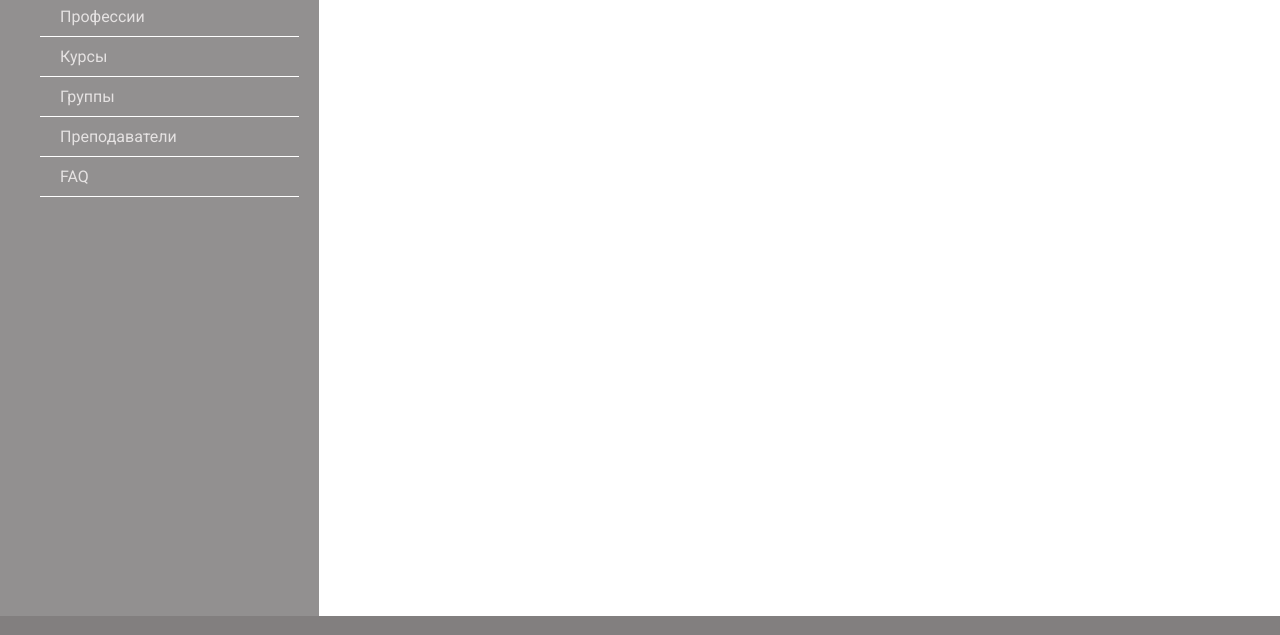
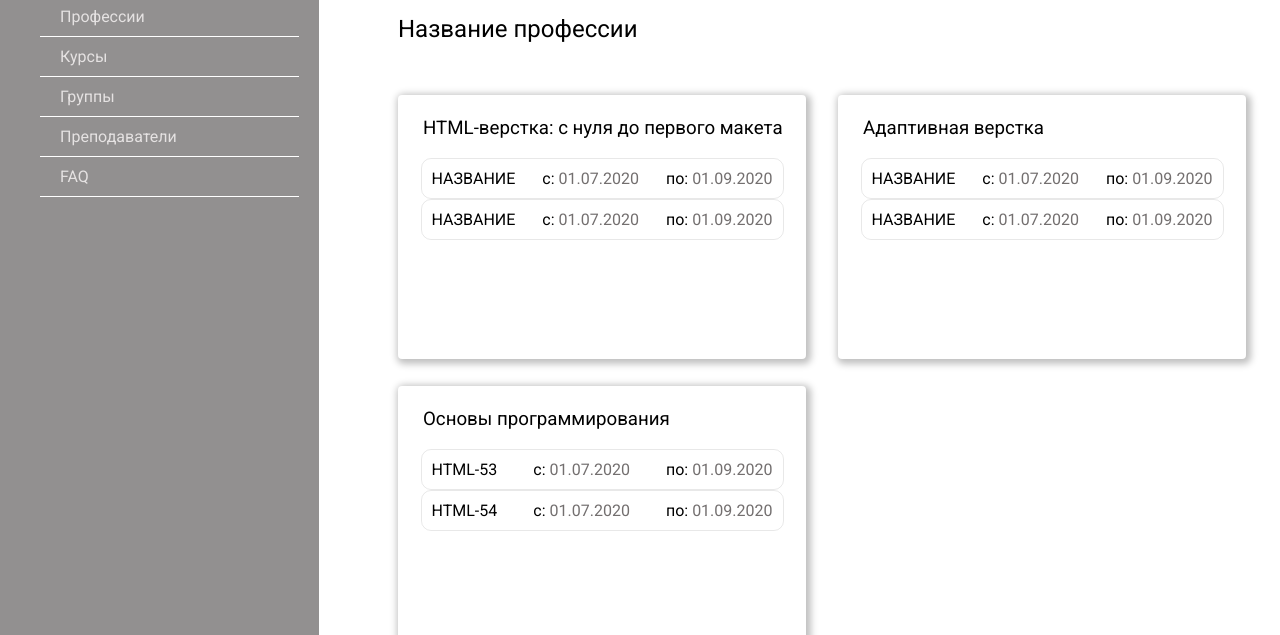
Before and after one commit to Aspirants-FS-FE/SheduliZZZer, a website built with webpack: page src/index.html in a window 1280 px wide. Shown: the part 106-741 px from the top of the page. Built offline with nearby package versions, Linux system fonts and the light colour scheme.

Commit message:
The page with the courses included in the profession is ready

```diff
--- a/src/css/style.css
+++ b/src/css/style.css
@@ -283,31 +283,6 @@ input[type='submit'] {
 
 /* main */
 
-/* professions-pages */
-
-.prof-point {
-  box-shadow: 2px 2px 7px 3px rgba(0, 0, 0, 0.25);
-  border-radius: 4px;
-  padding-top: 31px;
-  padding-left: 30px;
-  padding-bottom: 19px;
-  font-size: 24px;
-  font-weight: 400;
-  display: flex;
-  flex-wrap: wrap;
-  margin-right: 40px;
-}
-
-.prof-point:nth-child(1) {
-  margin-top: 54px;
-}
-
-.prof-point:nth-child(n+2) {
-  margin-top: 31px;
-}
-
-/* end profession-page */
-
 /* teacher-page */
 .teachers-container {
   display: flex;
@@ -317,7 +292,8 @@ input[type='submit'] {
 }
 
 .teacher-card {
-  display: flex;
+    display: none;
+/*  display: flex;*/
   width: 48%;
   padding: 20px;
   box-shadow: var(--shadow-item);
@@ -381,3 +357,48 @@ input[type='submit'] {
 .active {
   display: block;
 }
+
+/*courses*/
+
+.widget-wrapper {
+    width: 882px;
+    margin-left: auto;
+}
+
+.courses-container {
+    display: flex;
+    flex-wrap: wrap;
+}
+
+.courses-card {
+    margin: 27px 32px 0 0;
+    box-shadow: var(--shadow-item);
+
+    width: 408px;
+    height: 264px;
+
+    background: linear-gradient(0deg, #FFFFFF, #FFFFFF), linear-gradient(0deg, #FFFFFF, #FFFFFF), #FFFFFF;
+    box-shadow: 2px 2px 7px 3px rgba(0, 0, 0, 0.25);
+    border-radius: 4px;
+}
+
+.courses h2 {
+    padding: 5px 0;
+    margin-top: 17px;
+    font-weight: 400;
+}
+
+.courses h3 {
+    margin-left: 25px;
+    margin-top: 22px;
+    font-weight: 400;
+}
+
+.courses .title-entity {
+    width: 363px;
+    margin: auto;
+}
+
+.courses {
+    display: block;
+}
--- a/src/index.html
+++ b/src/index.html
@@ -8,7 +8,7 @@
       href="https://fonts.googleapis.com/css2?family=Roboto:wght@300;400;700&display=swap"
       rel="stylesheet"
     />
-    <!-- <link rel="stylesheet" href="css/style.css" /> -->
+<!--     <link rel="stylesheet" href="css/style.css" /> -->
   </head>
   <body>
     <div class="wrapper-page container">
@@ -70,22 +70,125 @@
         <main class="main">
           <div class="widget-container">
             <section class="widget main">main</section>
-            <section class="widget profession">
-              <article class="profession-container">
-                <ul class="prof-list">
-                  <li class="prof-point">
-                    Профессия Веб-разработчик
-                  </li>
-                  <li class="prof-point">
-                    Профессия Frontend-разработчик
-                  </li>
-                  <li class="prof-point">
-                    Профессия Java-разработчик
-                  </li>
-                </ul>
-              </article>
+            <section class="widget profession">profession</section>
+            <section class="widget courses">
+                <div class = "widget-wrapper">
+                    <h2>Название профессии</h2>
+                    <div class = "courses-container">
+                        <div class = "courses-card">
+                            <h3>HTML-верстка: с нуля до первого макета</h3>
+                            <div class = "courses-content">
+                                <ul class="list">
+                                    <li class="title-entity">
+                                      <a href="#0" class="title-entity-link">Название</a>
+                                      <div>
+                                        с:
+                                        <time datetime="2020-07-01" class="time">
+                                          01.07.2020
+                                        </time>
+                                      </div>
+                                      <div>
+                                        по:
+                                        <time datetime="2020-07-01" class="time">
+                                          01.09.2020
+                                        </time>
+                                      </div>
+                                    </li>
+                                    <li class="title-entity">
+                                      <a href="#0" class="title-entity-link">Название</a>
+                                      <div>
+                                        с:
+                                        <time datetime="2020-07-01" class="time">
+                                          01.07.2020
+                                        </time>
+                                      </div>
+                                      <div>
+                                        по:
+                                        <time datetime="2020-07-01" class="time">
+                                          01.09.2020
+                                        </time>
+                                      </div>
+                                    </li>
+                                  </ul>
+                            </div>
+                        </div>
+                        <div class = "courses-card">
+                            <h3>Адаптивная верстка</h3>
+                             <div class = "courses-content">
+                                <ul class="list">
+                                    <li class="title-entity">
+                                      <a href="#0" class="title-entity-link">Название</a>
+                                      <div>
+                                        с:
+                                        <time datetime="2020-07-01" class="time">
+                                          01.07.2020
+                                        </time>
+                                      </div>
+                                      <div>
+                                        по:
+                                        <time datetime="2020-07-01" class="time">
+                                          01.09.2020
+                                        </time>
+                                      </div>
+                                    </li>
+                                    <li class="title-entity">
+                                      <a href="#0" class="title-entity-link">Название</a>
+                                      <div>
+                                        с:
+                                        <time datetime="2020-07-01" class="time">
+                                          01.07.2020
+                                        </time>
+                                      </div>
+                                      <div>
+                                        по:
+                                        <time datetime="2020-07-01" class="time">
+                                          01.09.2020
+                                        </time>
+                                      </div>
+                                    </li>
+                                </ul>
+                            </div>
+                        </div>
+                        <div class = "courses-card">
+                            <h3>Основы программирования</h3>
+                             <div class = "courses-content">
+                            <ul class="list">
+                                <li class="title-entity">
+                                  <a href="#0" class="title-entity-link">HTML-53</a>
+                                  <div>
+                                    с:
+                                    <time datetime="2020-07-01" class="time">
+                                      01.07.2020
+                                    </time>
+                                  </div>
+                                  <div>
+                                    по:
+                                    <time datetime="2020-07-01" class="time">
+                                      01.09.2020
+                                    </time>
+                                  </div>
+                                </li>
+                                <li class="title-entity">
+                                  <a href="#0" class="title-entity-link">HTML-54</a>
+                                  <div>
+                                    с:
+                                    <time datetime="2020-07-01" class="time">
+                                      01.07.2020
+                                    </time>
+                                  </div>
+                                  <div>
+                                    по:
+                                    <time datetime="2020-07-01" class="time">
+                                      01.09.2020
+                                    </time>
+                                  </div>
+                                </li>
+                              </ul>
+                            </div>
+                        </div>
+                    </div>
+                </div>
             </section>
-            <section class="widget courses">courses</section>
             <section class="widget groups">groups</section>
             <section class="widget faq">faq</section>
             <section class="widget teachers teachers-container">
```
